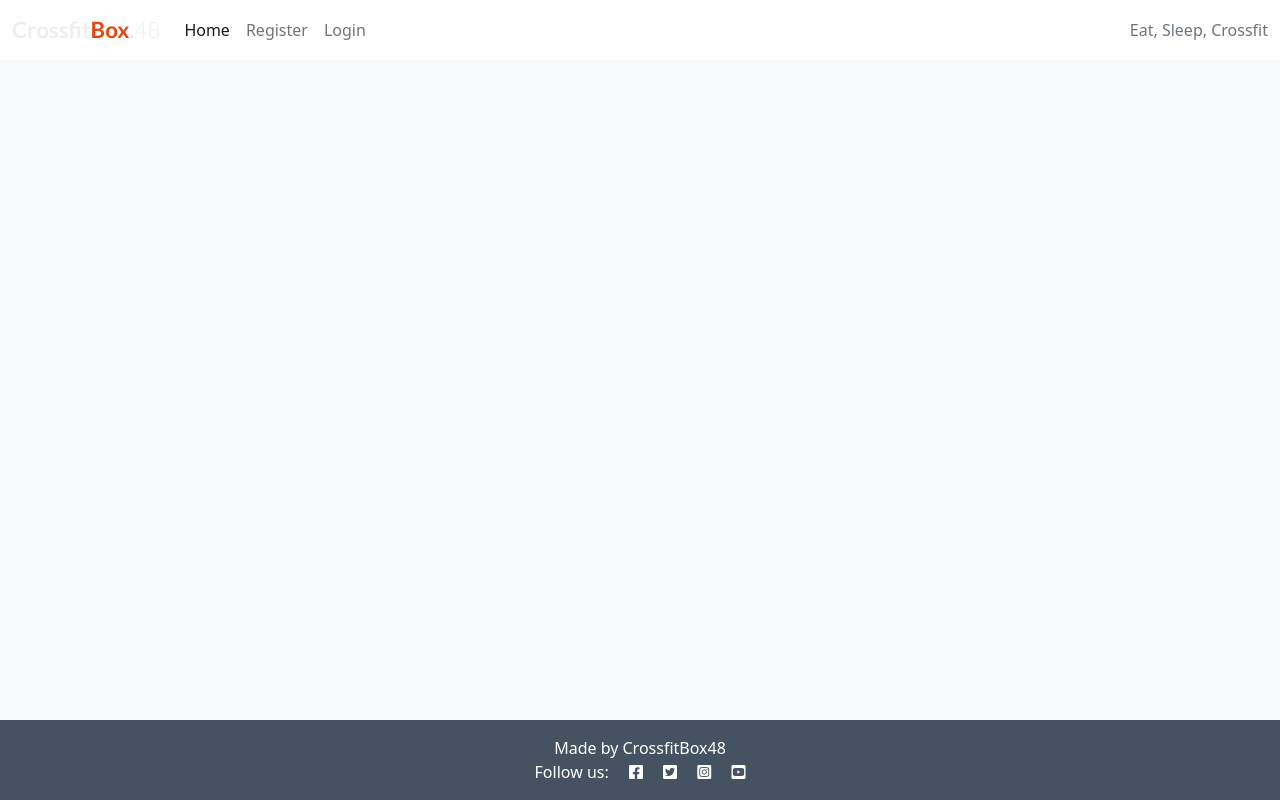
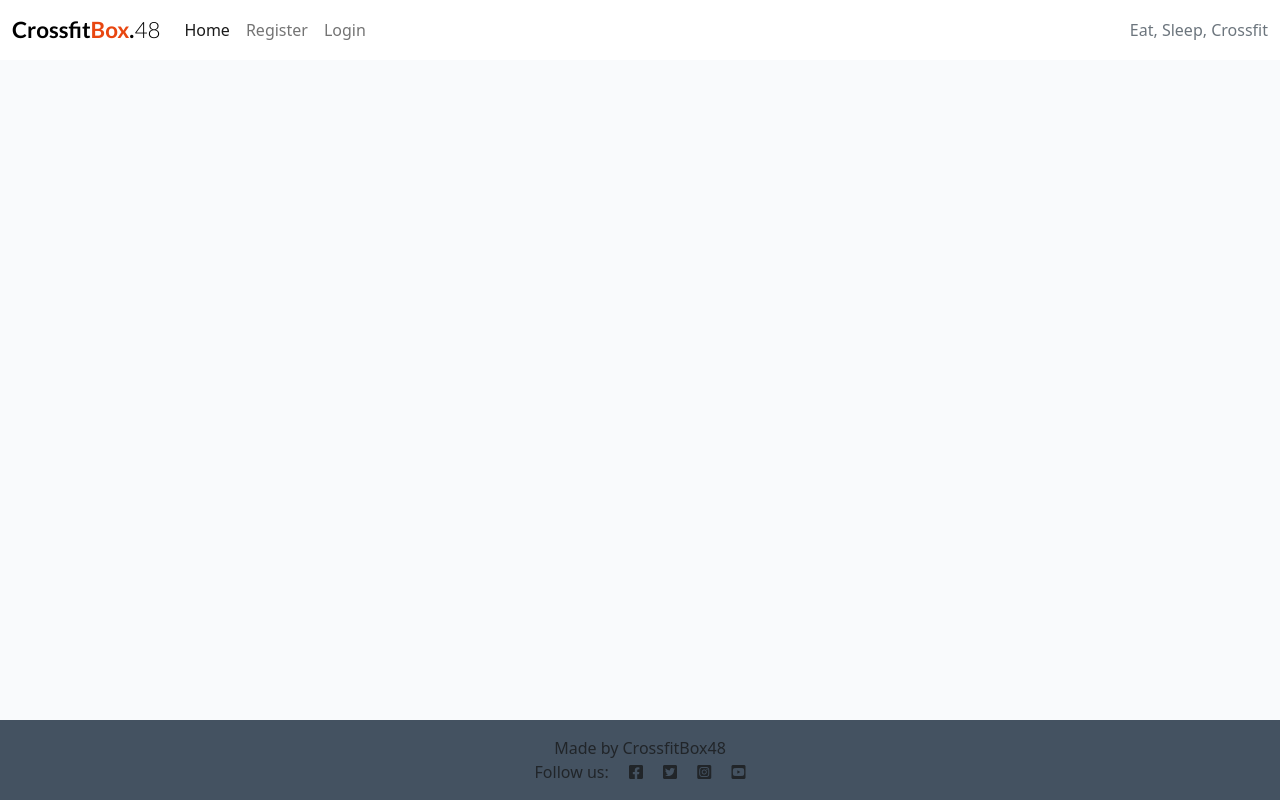
Before and after one commit to Carrie8348/pt4-djangoblog, a Django app: template templates/index.html in a window 1280 px wide. Run offline with Django 3.2, Linux system fonts and the light colour scheme; the template is opened without the code that fills it, so the values that code supplies are empty.

Commit message:
change some settings on main html page

```diff
--- a/static/style.css
+++ b/static/style.css
@@ -1,12 +1,12 @@
 body {
-    background-color: #1B1A17;
+    background-color: #fff;
 }
 
 .brand {
     font-family: Lato, sans-serif;
     font-size: 1.4rem;
     font-weight: 700;
-    color: #EEEEEE;
+    color: #000;
 }
 
 .red-o {
--- a/templates/base.html
+++ b/templates/base.html
@@ -79,8 +79,8 @@
 
     <!-- Footer -->
     <footer class="footer mt-auto py-3 dark-bg">
-        <p class="m-0 text-center text-white">Made by CrossfitBox48</p>
-        <p class="m-0 text-center text-white">Follow us: <i class="fab fa-facebook-square ms-3"></i>
+        <p class="m-0 text-center text-black">Made by CrossfitBox48</p>
+        <p class="m-0 text-center text-black">Follow us: <i class="fab fa-facebook-square ms-3"></i>
             <i class="fab fa-twitter-square ms-3"></i>
             <i class="fab fa-instagram-square ms-3"></i>
             <i class="fab fa-youtube-square ms-3"></i></p>
--- a/templates/index.html
+++ b/templates/index.html
@@ -24,7 +24,7 @@
                                 </div>
                             </div>
                             <a href="{% url 'post_detail' post.slug  %}" class="post-link">
-                                <h2 class="card-title">{{ post.title }}</h2>
+                                <h2 class="card-title h5">{{ post.title }}</h2>
                                 <p class="card-text">{{ post.excerpt }}</p>
                             </a>
                             <hr />
```
